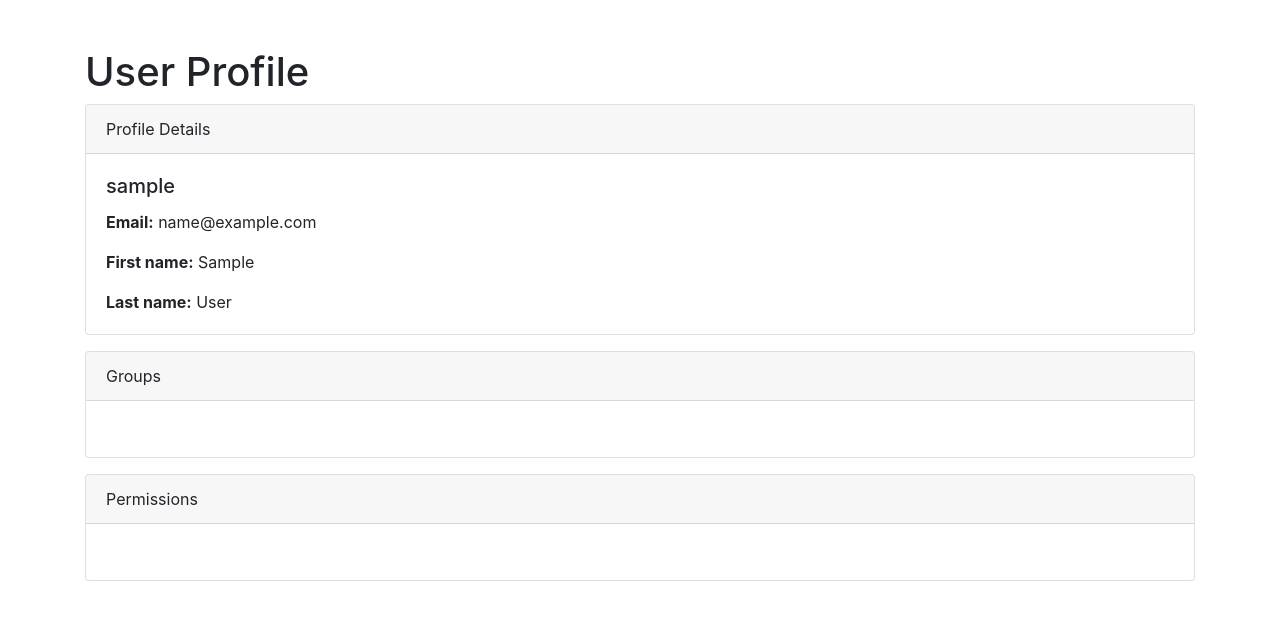
After one commit to TgkCapture/StreamSMS, a Django app: page /profile/ in a window 1280 px wide. The commit adds this page. Shown: the top 620 px of the page. Run offline with Django 4.2, Linux system fonts and the light colour scheme; the visitor is signed in with stand-in values (Sample User, id 1); parts of the project's set-up code (start-up, migrations or seed data) failed here and were passed over; some libraries are stand-ins or nearby versions.

Commit message:
feat: Added profile page where users can view their profile, settings, groups, and permissions

```diff
--- /dev/null
+++ b/StreamSMS/templates/profile.html
@@ -0,0 +1,62 @@
+<!DOCTYPE html>
+<html lang="en">
+<head>
+    <meta charset="UTF-8">
+    <meta name="viewport" content="width=device-width, initial-scale=1.0">
+    <title>User Profile</title>
+    <link rel="stylesheet" href="https://stackpath.bootstrapcdn.com/bootstrap/4.5.2/css/bootstrap.min.css">
+</head>
+<body>
+    <div class="container">
+        <h1 class="mt-5">User Profile</h1>
+        <div class="card">
+            <div class="card-header">
+                Profile Details
+            </div>
+            <div class="card-body">
+                <h5 class="card-title">{{ user.username }}</h5>
+                <p class="card-text"><strong>Email:</strong> {{ user.email }}</p>
+                <p class="card-text"><strong>First name:</strong> {{ user.first_name }}</p>
+                <p class="card-text"><strong>Last name:</strong> {{ user.last_name }}</p>
+            </div>
+        </div>
+
+        <!--
+        <div class="card mt-3">
+            <div class="card-header">
+                Settings
+            </div>
+            <div class="card-body">
+
+            </div>
+        </div>
+        -->
+
+        <div class="card mt-3">
+            <div class="card-header">
+                Groups
+            </div>
+            <div class="card-body">
+                <ul>
+                    {% for group in user.groups.all %}
+                        <li>{{ group.name }}</li>
+                    {% endfor %}
+                </ul>
+            </div>
+        </div>
+
+        <div class="card mt-3">
+            <div class="card-header">
+                Permissions
+            </div>
+            <div class="card-body">
+                <ul>
+                    {% for perm in user.user_permissions.all %}
+                        <li>{{ perm.name }}</li>
+                    {% endfor %}
+                </ul>
+            </div>
+        </div>
+    </div>
+</body>
+</html>
--- a/StreamSMS/urls.py
+++ b/StreamSMS/urls.py
@@ -1,6 +1,6 @@
 from django.contrib import admin
 from django.urls import path, include
-from .views import homepage
+from .views import homepage, profile
 from messages_app.views import generate_rss
 from django.contrib.auth import views as auth_views
 from messages_app.views import africastalking_webhook
@@ -10,6 +10,7 @@ urlpatterns = [
     path('admin/', admin.site.urls),
     path('rss/', generate_rss, name='generate_rss'),
     path('messages/', include('messages_app.urls')),
+    path('profile/', profile, name='profile'),
     path('accounts/login/', auth_views.LoginView.as_view(template_name='login.html'), name='login'),
     path('accounts/logout/', auth_views.LogoutView.as_view(), name='logout'),
     path('africastalking-webhook/', africastalking_webhook, name='africastalking_webhook'),
--- a/StreamSMS/views.py
+++ b/StreamSMS/views.py
@@ -1,4 +1,10 @@
+from django.contrib.auth.decorators import login_required
 from django.shortcuts import render
 
 def homepage(request):
     return render(request, 'homepage.html')
+
+@login_required
+def profile(request):
+    user = request.user
+    return render(request, 'profile.html', {'user': user})
--- a/messages_app/templates/messages/navbar.html
+++ b/messages_app/templates/messages/navbar.html
@@ -19,7 +19,7 @@
                         <i class="fas fa-user"></i> Profile
                     </a>
                     <div class="dropdown-menu dropdown-menu-right" aria-labelledby="navbarDropdown">
-                        <a class="dropdown-item" href="">View Profile</a>
+                        <a class="dropdown-item" href="{% url 'profile' %}">View Profile</a>
                         <a class="dropdown-item" href="{% url 'logout' %}">Logout</a>
                     </div>
                 </li>
```
